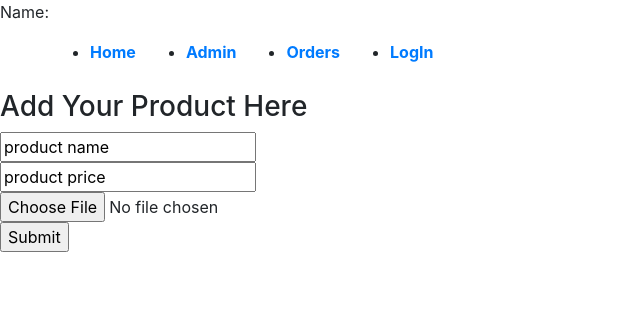
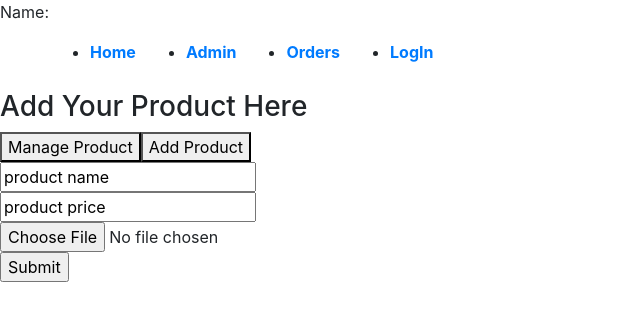
Before and after one commit to samiul-sheikh/fashion-house-client, a React (Create React App) app: page /admin in a window 1280 px wide. Shown: the top 320 px of the page, without its empty margins (0-640 px from the left). Built offline with nearby package versions, Linux system fonts and the light colour scheme; no server answers.

Commit message:
diplay date and using conditional rendering for admin

```diff
--- a/src/Components/Admin/Admin.js
+++ b/src/Components/Admin/Admin.js
@@ -4,6 +4,8 @@ import { useState } from 'react';
 import { useForm } from "react-hook-form";
 
 const Admin = () => {
+
+    const [show, setShow] = useState(true);
 
     const { register, handleSubmit, watch, errors } = useForm();
     const [imageURL, setImageURL] = useState(null)
@@ -46,7 +48,12 @@ const Admin = () => {
     return (
         <div>
             <h3>Add Your Product Here</h3>
-            <form onSubmit={handleSubmit(onSubmit)}>
+
+            <button onClick={() => setShow(false)}>Manage Product</button>
+            <button onClick={() => setShow(true)}>Add Product</button>
+
+            {show?
+                <form onSubmit={handleSubmit(onSubmit)}>
                 <input name="name" defaultValue="product name" ref={register} />
                 <br />
                 <input name="price" defaultValue="product price" ref={register} />
@@ -55,7 +62,9 @@ const Admin = () => {
                 <br />
                 {errors.exampleRequired && <span>This field is required</span>}
                 <input type="submit" />
-            </form>
+            </form>:
+            <p>Hello world</p>
+            }
         </div>
     );
 };
--- a/src/Components/CheckOut/CheckOut.js
+++ b/src/Components/CheckOut/CheckOut.js
@@ -21,8 +21,8 @@ const CheckOut = () => {
 
     // send checkOut product information in database
     const handleOrder = () => {
-        // new Date();
         const newOrder = { ...loggedInUser, ...checkoutProduct }
+        newOrder.date = new Date();
         fetch('http://localhost:8000/addOrder', {
             method: 'POST',
             headers: { 'Content-Type': 'application/json' },
--- a/src/Components/Orders/Orders.js
+++ b/src/Components/Orders/Orders.js
@@ -17,7 +17,7 @@ const Orders = () => {
         <div>
             <h3>You place: {orders.length} orders</h3>
             {
-                orders.map(order => <li>{order.email} product : {order.name} price: {order.price} </li>)
+                orders.map(order => <li>{order.email} product : {order.name} price: {order.price} date: {order.date} </li>)
             }
         </div>
     );
```
